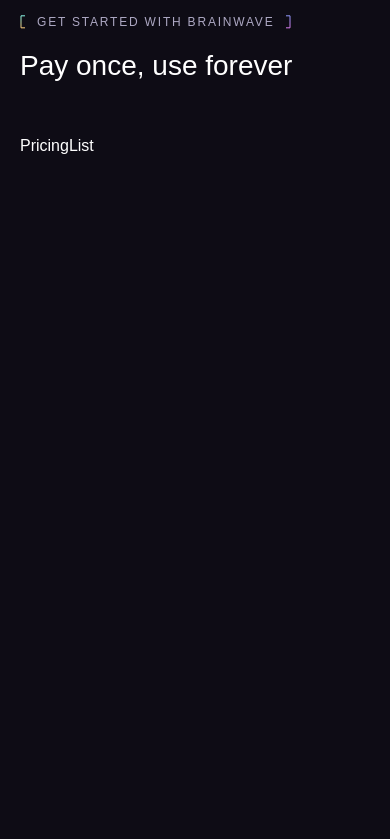
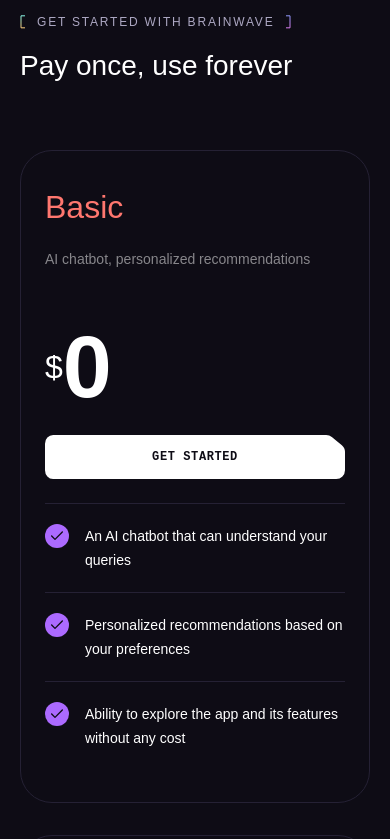
Before and after one commit to samirzjadhav/brainwave-web, a React (Create React App) app: page / in a window 390 px wide. Shown: the part 6900-7739 px from the top of the page. Before the commit the page ends 7098 px from the top, so only its background shows below. Built offline with nearby package versions, Linux system fonts and the light colour scheme.

Commit message:
feat: added price list section and make a card and also style it

```diff
--- a/src/components/Heading.js
+++ b/src/components/Heading.js
@@ -3,7 +3,9 @@
 
 const Heading = ({ className, title, text, tags }) => {
   return (
-    <div className={`${className} max-w-[50rem] mx-auto mb-12 lg:mb-20 `}>
+    <div
+      className={`${className} max-w-[50rem] mx-auto mb-12 lg:mb-20 md:text-center `}
+    >
       {tags && <Tagline className="mb-4 md:justify-center">{tags}</Tagline>}
       {title && <h2 className="h2">{title}</h2>}
       {text && <p className="body-2 mt-4 text-n-4">{text}</p>}
--- a/src/components/PricingList.js
+++ b/src/components/PricingList.js
@@ -1,9 +1,54 @@
-import React from 'react'
+import React from "react";
+import { pricing } from "../constant";
+import Button from "./Button";
+import { check } from "../assets";
 
 const PricingList = () => {
   return (
-    <div>PricingList</div>
-  )
-}
+    <div className="flex gap-[1rem] max-lg:flex-wrap">
+      {pricing.map((item) => (
+        <div
+          key={item.id}
+          className="w-[19rem] max-lg:w-full h-full px-6 lg:w-auto bg-n-8 border border-n-6 rounded-[2rem] even:py-14 odd:py-8 odd:my-4 [&>h4]:first:text-color-2 [&>h4]:even:text-color-1 [&>h4]:odd:text-color-3"
+          id={item.id}
+        >
+          <h4 className="h4 mb-4">{item.title}</h4>
+          <p className="body-2 min-h-[4rem] mb-3 text-n-1/50">
+            {item.description}
+          </p>
+          <div className="flex items-center h-[5.5rem] mb-6">
+            {item.price && (
+              <>
+                <div className="h3">$</div>
+                <div className="text-[5.5rem] leading-none font-bold">
+                  {item.price}
+                </div>
+              </>
+            )}
+          </div>
 
-export default PricingList
+          <Button
+            className="w-full mb-6"
+            href={item.price ? "/pricing" : "/home"}
+            white={!!item.price}
+          >
+            {item.price ? "Get Started" : "Contact Us"}
+          </Button>
+          <ul>
+            {item.features.map((feature, index) => (
+              <li
+                key={index}
+                className="flex items-start py-5 border-t border-n-6"
+              >
+                <img src={check} width={24} height={24} alt="check" />
+                <p className="body-2 ml-4">{feature}</p>
+              </li>
+            ))}
+          </ul>
+        </div>
+      ))}
+    </div>
+  );
+};
+
+export default PricingList;
```
